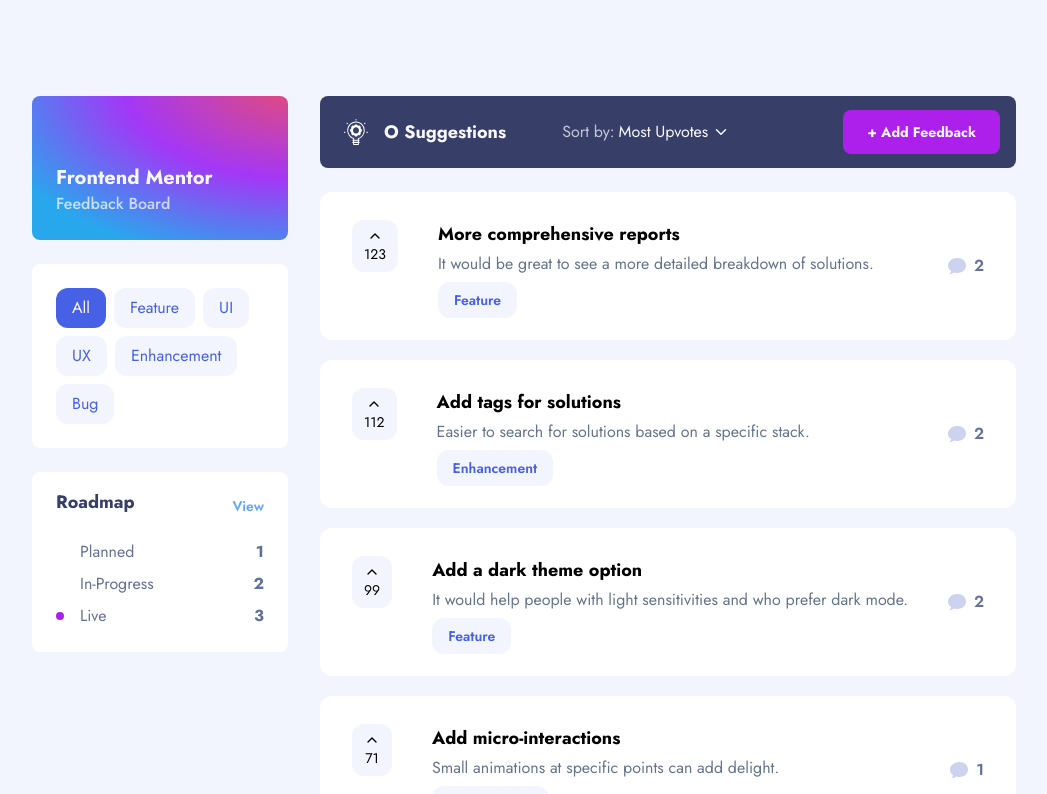
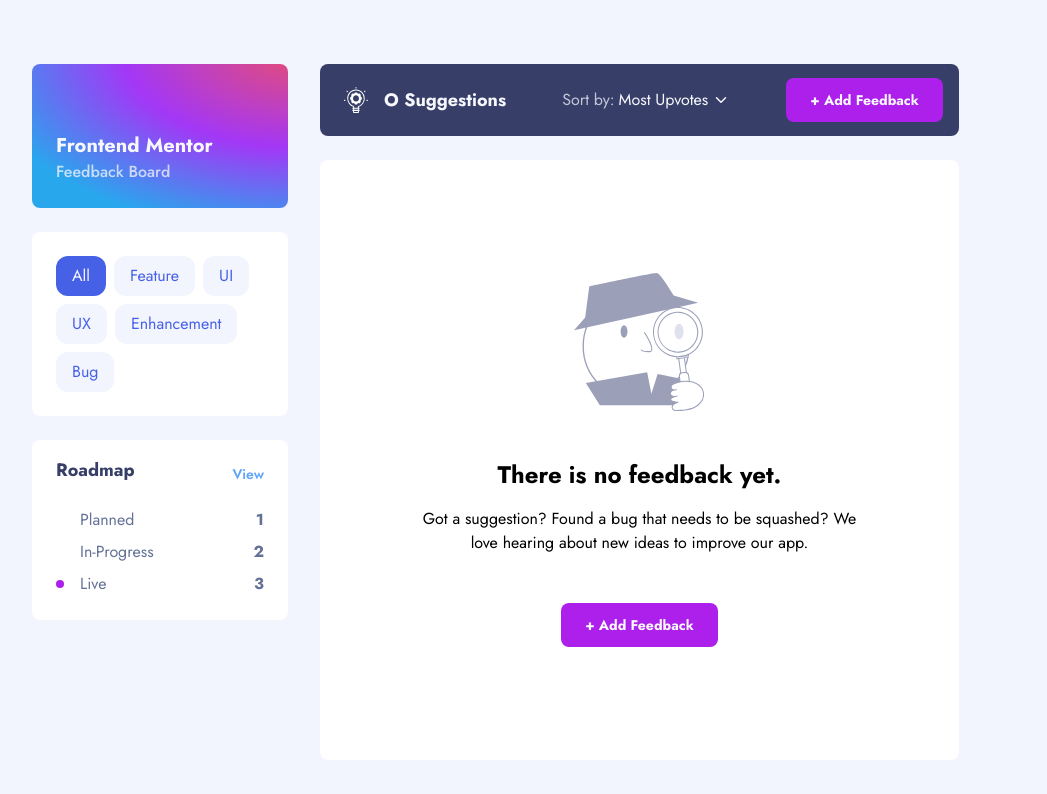
Before and after one commit to Ibarra11/ProductFeedback, a Next.js app: page / in a window 1280 px wide. Shown: the top 794 px of the page, without its empty margins (96-1143 px from the left). Built offline with nearby package versions, Linux system fonts and the light colour scheme.

Commit message:
empty suggestion view

```diff
--- /dev/null
+++ b/app/components/EmptySuggestionsView/index.tsx
@@ -0,0 +1,29 @@
+import Image from "next/image";
+import Button from "../Button";
+function EmptySuggestionsView() {
+  return (
+    <div className="h-[600px] grid place-content-center bg-white rounded-lg p-6">
+      <div className="max-w-md mx-auto flex flex-col items-center">
+        <Image
+          className=" mb-12"
+          src="/suggestions/illustration-empty.svg"
+          alt=""
+          aria-hidden
+          width={130}
+          height={136}
+        />
+
+        <h2 className="text-2xl font-bold mb-4">There is no feedback yet.</h2>
+        <p className="text-base text-center font-normal mb-12">
+          Got a suggestion? Found a bug that needs to be squashed? We love
+          hearing about new ideas to improve our app.
+        </p>
+        <Button className=" bg-brand-purple text-sm text-brand-ghost_white font-bold ">
+          + Add Feedback
+        </Button>
+      </div>
+    </div>
+  );
+}
+
+export default EmptySuggestionsView;
--- /dev/null
+++ b/app/components/FeedbackView/index.tsx
@@ -0,0 +1,15 @@
+"use client";
+import { Post } from "@/types";
+import React from "react";
+import EmptySuggestionsView from "../EmptySuggestionsView";
+import ProductRequestList from "../ProductRequestList";
+
+function FeedbackView() {
+  const [posts, setPosts] = React.useState<Post[]>([]);
+
+  return (
+    <>{posts.length > 0 ? <ProductRequestList /> : <EmptySuggestionsView />}</>
+  );
+}
+
+export default FeedbackView;
--- a/app/layout.tsx
+++ b/app/layout.tsx
@@ -15,7 +15,7 @@ export default function RootLayout({
     <html lang="en" className={jost.className}>
       <head />
       <body className="min-h-screen bg-brand-alice_blue">
-        <main className="max-w-5xl pt-24 pb-32 mx-auto">{children}</main>
+        <main className="max-w-5xl pt-16 pb-12 mx-auto">{children}</main>
       </body>
     </html>
   );
--- a/app/page.tsx
+++ b/app/page.tsx
@@ -1,7 +1,7 @@
 import React from "react";
 import FilterProvider from "./components/FilterProvider";
 import SortProvider from "./components/SortProvider";
-import ProductRequestList from "./components/ProductRequestList";
+import FeedbackView from "./components/FeedbackView";
 import Header from "./components/Header";
 import Sidebar from "./components/Sidebar";
 
@@ -13,7 +13,7 @@ export default function Home() {
         <div className="flex flex-col gap-6">
           <SortProvider>
             <Header />
-            <ProductRequestList />
+            <FeedbackView />
           </SortProvider>
         </div>
       </div>
```
